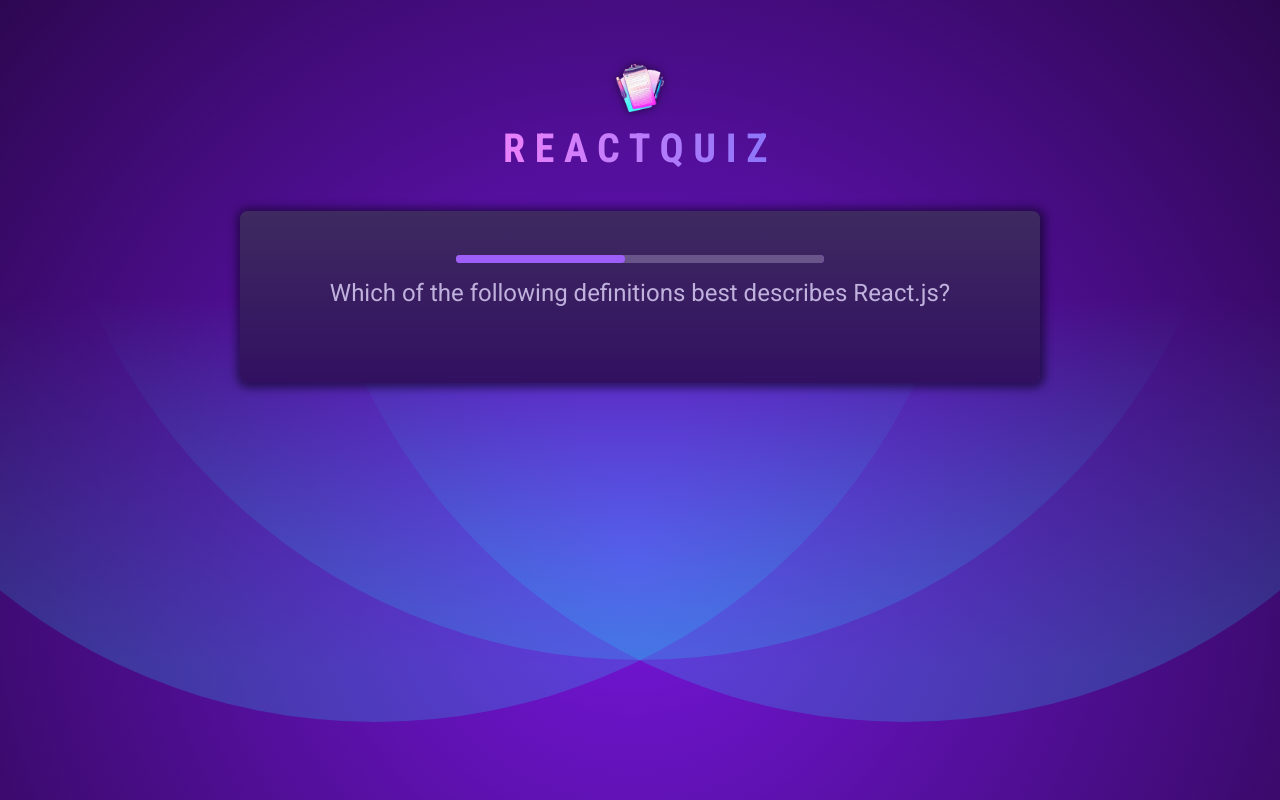
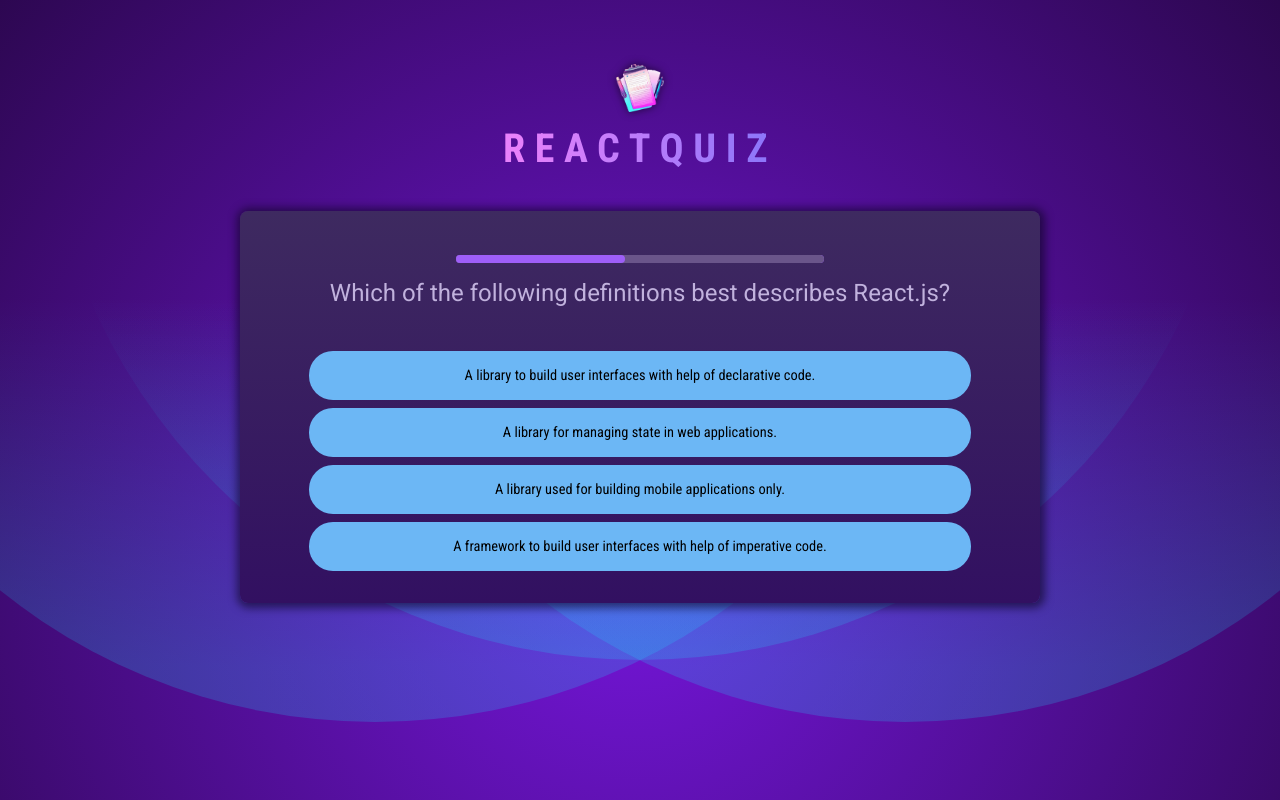
Before and after one commit to jeffreyl45/react-the-complete-guide, a React (Vite) app in the folder quiz-app/: page / in a window 1280 px wide. Built offline with nearby package versions, Linux system fonts and the light colour scheme.

Commit message:
fixed bug where question options keep pertaining past their question

```diff
--- /dev/null
+++ b/quiz-app/src/components/Answers.jsx
@@ -0,0 +1,42 @@
+import { useRef } from "react";
+
+export default function Answers({
+  answers,
+  selectedAnswer,
+  answerState,
+  onSelect,
+}) {
+  const shuffledAnswers = useRef();
+
+  // only shuffle once
+  if (!shuffledAnswers.current) {
+    shuffledAnswers.current = [...answers];
+    // math random returns value between 0 and 1
+    shuffledAnswers.current.sort(() => Math.random() - 0.5);
+  }
+  return (
+    <ul id="answers">
+      {shuffledAnswers.current.map((answer) => {
+        const isSelected = selectedAnswer === answer;
+        let cssClass = "";
+        if (answerState === "answered" && isSelected) {
+          cssClass = "selected";
+        }
+
+        if (
+          (answerState === "correct" || answerState === "wrong") &&
+          isSelected
+        ) {
+          cssClass = answerState;
+        }
+        return (
+          <li key={answer} className="answer">
+            <button onClick={() => onSelect(answer)} className={cssClass}>
+              {answer}
+            </button>
+          </li>
+        );
+      })}
+    </ul>
+  );
+}
--- a/quiz-app/src/components/Quiz.jsx
+++ b/quiz-app/src/components/Quiz.jsx
@@ -2,52 +2,54 @@
 import { useState, useCallback } from "react";
 
 import QUESTIONS from "../questions.js";
-import QuestionTimer from './QuestionTimer.jsx'
-import quizCompleteImg from '../assets/quiz-complete.png'
+import QuestionTimer from "./QuestionTimer.jsx";
+import quizCompleteImg from "../assets/quiz-complete.png";
+import Answers from "./Answers.jsx";
 export default function Quiz() {
   // array of questions
   // index of currently displayed question
   const [userAnswers, setUserAnswers] = useState([]);
-  const [answerState, setAnswerState] = useState('');
+  const [answerState, setAnswerState] = useState("");
 
-  const activeQuestionIndex = answerState === '' ? userAnswers.length : userAnswers.length - 1;
-
+  const activeQuestionIndex =
+    answerState === "" ? userAnswers.length : userAnswers.length - 1;
 
   const quizIsComplete = activeQuestionIndex === QUESTIONS.length;
 
-  const handleSelectAnswer = useCallback(function handleSelectAnswer(selectedAnswer) {
-    setAnswerState('answered');
+  const handleSelectAnswer = useCallback(
+    function handleSelectAnswer(selectedAnswer) {
+      setAnswerState("answered");
       setUserAnswers((prevUserAnswers) => {
         return [...prevUserAnswers, selectedAnswer];
       });
 
       setTimeout(() => {
         if (selectedAnswer === QUESTIONS[activeQuestionIndex].answers[0]) {
-            setAnswerState('correct');
+          setAnswerState("correct");
         } else {
-            setAnswerState('wrong');
+          setAnswerState("wrong");
         }
 
-        setTimeout( () => {
-            setAnswerState('')
-        }, 2000)
+        setTimeout(() => {
+          setAnswerState("");
+        }, 2000);
       }, 1000);
-  }, [activeQuestionIndex]);
+    },
+    [activeQuestionIndex],
+  );
 
   const handleSkipAnswer = useCallback(() => {
-    () => handleSelectAnswer(null)
+    () => handleSelectAnswer(null);
   }, [handleSelectAnswer]);
 
   if (quizIsComplete) {
-    return <div id="summary">
-        <img src = {quizCompleteImg} alt="quiz complete trophy"/>
+    return (
+      <div id="summary">
+        <img src={quizCompleteImg} alt="quiz complete trophy" />
         <h2>Quiz completed!</h2>
       </div>
-  };
-  const shuffledAnswers = [...QUESTIONS[activeQuestionIndex].answers];
-
-  // math random returns value between 0 and 1
-  shuffledAnswers.sort(() => Math.random() - 0.5);
+    );
+  }
 
   // handleSelectAnswer null is called when the timer expires
   // add key prop to Question Timer so timer can get reset (new object was created with the key so new timer prop is required)
@@ -56,28 +58,17 @@
       <div id="question">
         <QuestionTimer
           key={activeQuestionIndex}
-        timeout={10000} onTimeout={handleSkipAnswer}/>
+          timeout={10000}
+          onTimeout={handleSkipAnswer}
+        />
         <h2>{QUESTIONS[activeQuestionIndex].text}</h2>
-        <ul id="answers">
-          {shuffledAnswers.map((answer) => {
-            const isSelected = userAnswers[userAnswers.length - 1] === answer;
-            let cssClass='';
-            if (answerState === 'answered' && isSelected) {
-              cssClass = 'selected';
-            }
-
-            if ((answerState === 'correct' || answerState === 'wrong') && isSelected) {
-              cssClass = answerState;
-            }
-
-            <li key={answer} className="answer">
-              <button onClick={() => handleSelectAnswer(answer)}
-                className={cssClass}>
-                {answer}
-              </button>
-            </li>
-          })}
-        </ul>
+        <Answers
+          key = {activeQuestionIndex}
+          answers={QUESTIONS[activeQuestionIndex].answers}
+          selectedAnswer={userAnswers[userAnswers.length - 1]}
+          answerState={answerState}
+          onSelect={handleSelectAnswer}
+        />
       </div>
     </div>
   );
```
Lines whose indentation alone changed are shown as unchanged.
